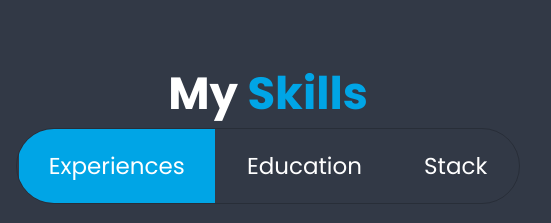
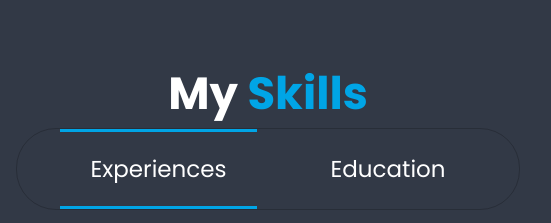
Before and after one commit to pro12x/franchis, a plain HTML site: page index.html in a window 1280 px wide. Shown: the part 840-1063 px from the top of the page, 542-1093 px from the left. Drawn offline with nearby package versions, Linux system fonts and the light colour scheme.

Commit message:
feat(UI): Removing 'about section' and replaced it by 'skills section'

```diff
--- a/assets/css/main.css
+++ b/assets/css/main.css
@@ -201,7 +201,8 @@ span {
         }
 
         button.active {
-            background-color: var(--main-color);
+            border-top: .3rem solid var(--main-color);
+            border-bottom: .3rem solid var(--main-color);
         }
     }
 
--- a/index.html
+++ b/index.html
@@ -72,7 +72,7 @@
                 <div class="tab">
                     <button class="tablinks" onclick="openTab(event, 'Experiences')" id="defaultOpen">Experiences</button>
                     <button class="tablinks" onclick="openTab(event, 'Education')">Education</button>
-                    <button class="tablinks" onclick="openTab(event, 'Stack')">Stack</button>
+                    <!-- <button class="tablinks" onclick="openTab(event, 'Stack')">Stack</button> -->
                 </div>
 
                 <div class="tabcontent" id="Experiences">
@@ -126,8 +126,20 @@
                         </div>
                     </div>
                 </div>
-                <div class="tabcontent" id="Stack">
-                </div>
+                <!-- <div class="tabcontent" id="Stack">
+                    <dl>
+                        <dt>Languages:</dt>
+                        <dd>
+                            <span>jdkhjf</span>
+                        </dd>
+                        <dt>Frameworks:</dt>
+                        <dd>Spring Boot, Angular, Node.js</dd>
+                        <dt>Databases:</dt>
+                        <dd>MySQL, MongoDB</dd>
+                        <dt>Tools:</dt>
+                        <dd>Git, Docker, Jenkins</dd>
+                    </dl>
+                </div> -->
             </div>
         </section>
 
```
